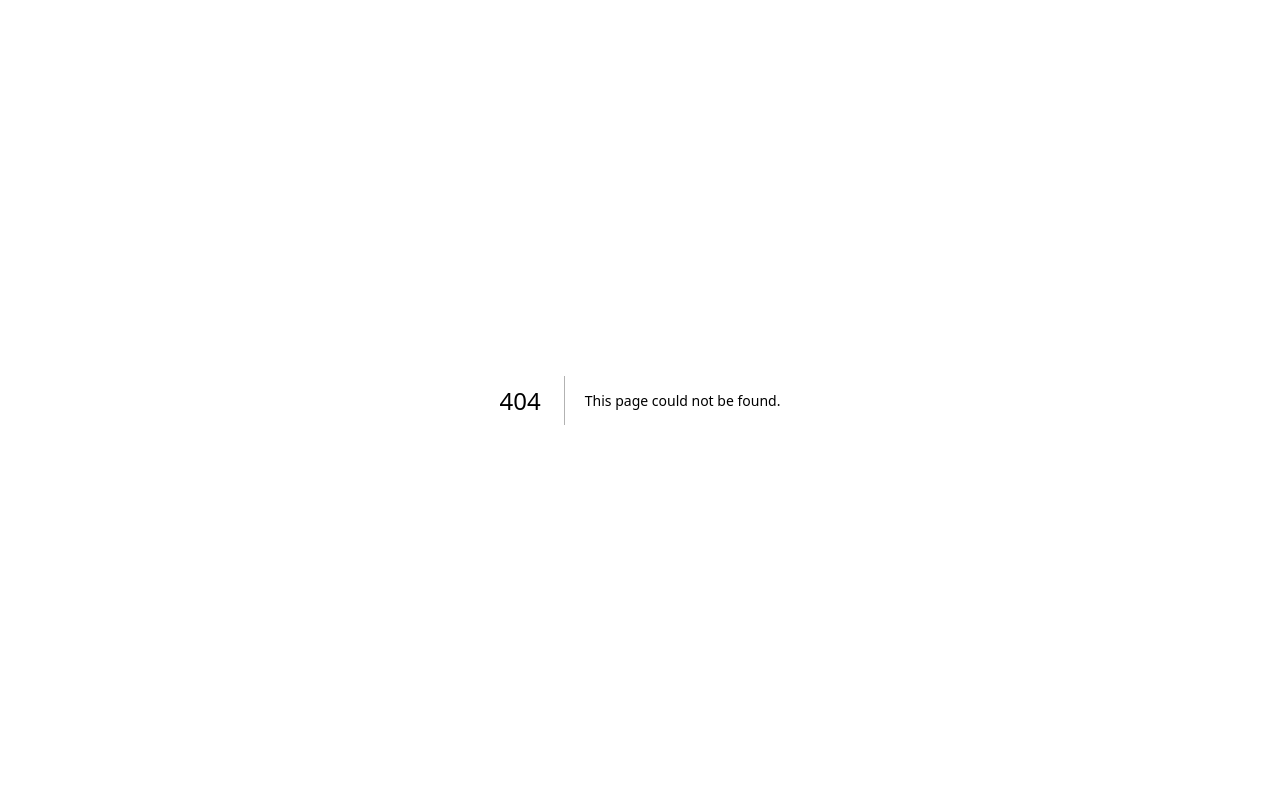
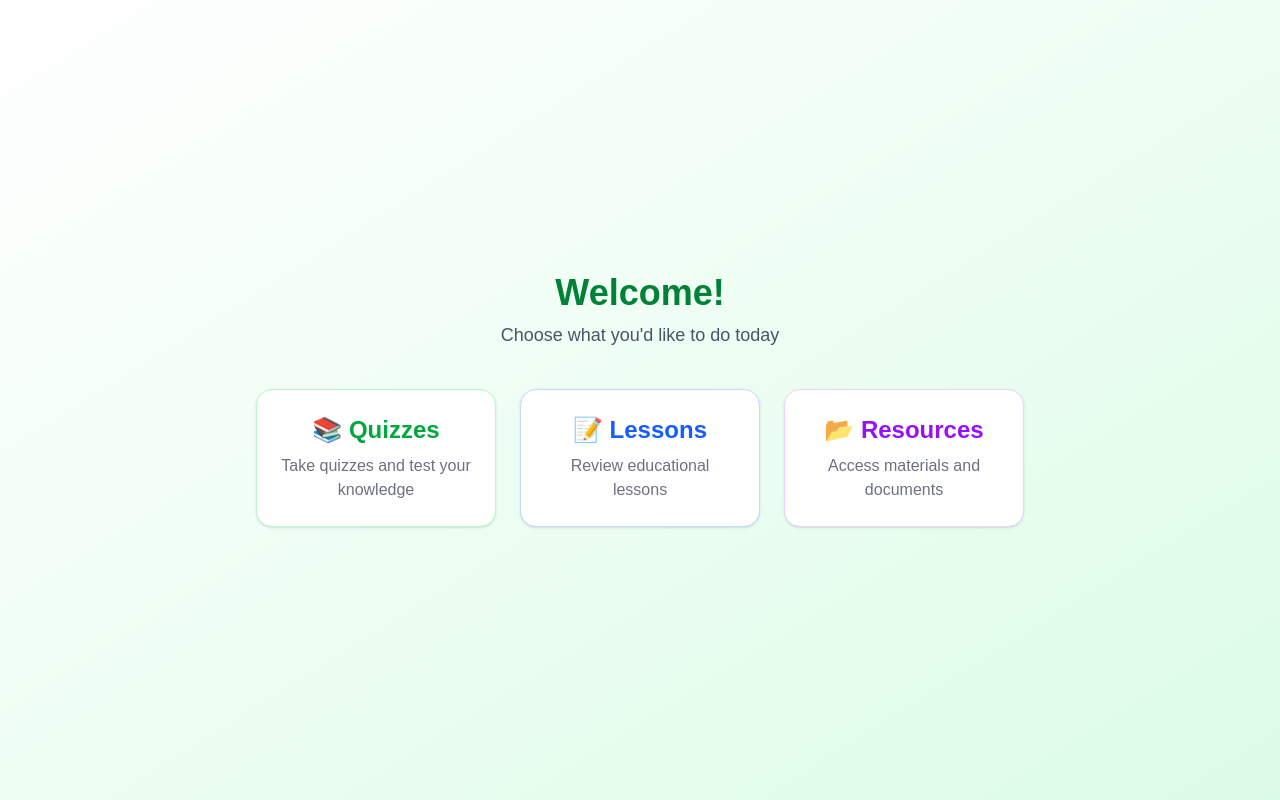
Before and after one commit to Yibraleh/minitgedu, a Next.js app: page /student/home in a window 1280 px wide. Before the commit this address had no page. Built offline with nearby package versions, Linux system fonts and the light colour scheme.

Commit message:
last update for today

```diff
--- /dev/null
+++ b/app/student/home/page.tsx
@@ -0,0 +1,47 @@
+'use client';
+
+import { useEffect, useState } from 'react';
+import Link from 'next/link';
+
+export default function StudentHome() {
+  const [studentName, setStudentName] = useState<string | null>(null);
+
+  useEffect(() => {
+    const name = localStorage.getItem('studentName');
+    if (name) {
+      setStudentName(name);
+    }
+  }, []);
+
+  return (
+    <main className="min-h-screen bg-gradient-to-br from-white to-green-100 p-6 flex flex-col items-center justify-center">
+      <h1 className="text-4xl font-bold text-green-700 mb-2">
+        Welcome{studentName ? `, ${studentName}` : ''}!
+      </h1>
+      <p className="text-gray-600 text-lg mb-10">Choose what you'd like to do today</p>
+
+      <div className="grid grid-cols-1 md:grid-cols-3 gap-6 w-full max-w-3xl">
+        <Link href="/student/quizzes">
+          <div className="bg-white p-6 rounded-2xl shadow hover:shadow-xl transition cursor-pointer text-center border border-green-200">
+            <h2 className="text-2xl font-semibold text-green-600 mb-2">📚 Quizzes</h2>
+            <p className="text-gray-500">Take quizzes and test your knowledge</p>
+          </div>
+        </Link>
+
+        <Link href="/student/lessons">
+          <div className="bg-white p-6 rounded-2xl shadow hover:shadow-xl transition cursor-pointer text-center border border-blue-200">
+            <h2 className="text-2xl font-semibold text-blue-600 mb-2">📝 Lessons</h2>
+            <p className="text-gray-500">Review educational lessons</p>
+          </div>
+        </Link>
+
+        <Link href="/student/resources">
+          <div className="bg-white p-6 rounded-2xl shadow hover:shadow-xl transition cursor-pointer text-center border border-purple-200">
+            <h2 className="text-2xl font-semibold text-purple-600 mb-2">📂 Resources</h2>
+            <p className="text-gray-500">Access materials and documents</p>
+          </div>
+        </Link>
+      </div>
+    </main>
+  );
+}
--- a/app/student/page.tsx
+++ b/app/student/page.tsx
@@ -1,22 +1,37 @@
 'use client';
 
-export default function StudentLogin() {
+import { useState } from 'react';
+import { useRouter } from 'next/navigation';
+
+export default function StudentLoginPage() {
+  const [name, setName] = useState('');
+  const router = useRouter();
+
+  const handleLogin = () => {
+    if (name.trim()) {
+      localStorage.setItem('studentName', name);
+      router.push('/student/home');
+    }
+  };
+
   return (
-    <main className="flex flex-col items-center justify-center h-screen bg-white">
-      <h2 className="text-2xl font-semibold mb-4">Student Login</h2>
-      <form className="flex flex-col space-y-4 w-80">
+    <main className="min-h-screen flex flex-col items-center justify-center bg-gradient-to-br from-green-50 to-green-100 px-4">
+      <div className="bg-white p-8 rounded-xl shadow-md w-full max-w-sm">
+        <h1 className="text-2xl font-bold text-green-700 mb-6 text-center">Student Login</h1>
         <input
           type="text"
-          placeholder="Student ID or Username"
-          className="p-3 border rounded-lg focus:outline-none focus:ring-2"
+          placeholder="Enter your name"
+          value={name}
+          onChange={(e) => setName(e.target.value)}
+          className="w-full p-3 border border-gray-300 rounded-xl mb-4 focus:outline-none focus:ring-2 focus:ring-green-400"
         />
         <button
-          type="submit"
-          className="bg-green-600 text-white py-3 rounded-lg hover:bg-green-700"
+          onClick={handleLogin}
+          className="w-full bg-green-600 hover:bg-green-700 text-white font-semibold py-3 rounded-xl transition"
         >
-          Continue
+          Login
         </button>
-      </form>
+      </div>
     </main>
   );
 }
```
